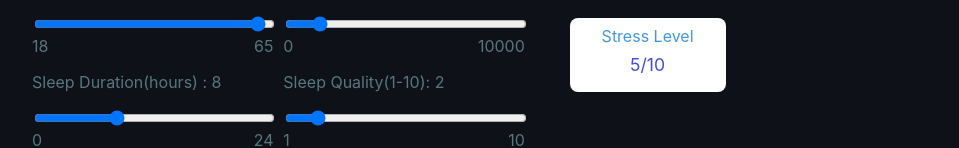
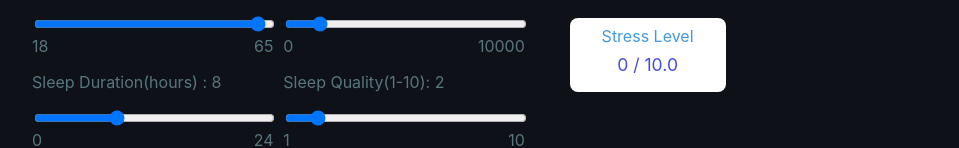
Before and after one commit to TeraSurror/stress-detection, a React (Create React App) app in the folder web-client/: page / in a window 1280 px wide. Shown: the part 341-489 px from the top of the page, without its empty margins (160-1119 px from the left). Built offline with nearby package versions, Linux system fonts and the light colour scheme; what react-chatbot-kit would draw is missing.

Commit message:
testing data

```diff
--- a/web-client/src/dashboard/stress-form/index.tsx
+++ b/web-client/src/dashboard/stress-form/index.tsx
@@ -24,7 +24,7 @@ const StressForm = () => {
     const [bpLow, setBpLow] = useState<number>(generateRandomInteger(50, 120));
 
     const [loading, setLoading] = useState<boolean>(false);
-    const [stressLevel, setStessLevel] = useState<number>(5);
+    const [stressLevel, setStessLevel] = useState<number>(0.0);
 
     const onAgeSliderChange = (e: React.ChangeEvent<HTMLInputElement>) => {
         setAge(parseInt(e.target.value))
@@ -80,7 +80,7 @@ const StressForm = () => {
             body: JSON.stringify(data),
         });
         const prediction: PredictionResponse = await response.json();
-        setStessLevel(parseFloat(prediction.Score))
+        setStessLevel(+parseFloat(prediction.Score).toFixed(2))
         setLoading(false);
     }
 
@@ -279,7 +279,7 @@ const StressForm = () => {
                             borderRadius: '8px'
                         }}>
                             <p style={{ color: '#4299E1', padding: 0, margin: 0 }}>Stress Level</p>
-                            <p style={{ color: '#414CE0', padding: 0, margin: "0.5em", fontSize: '1.1rem' }}>{`${stressLevel}/10`}</p>
+                            <p style={{ color: '#414CE0', padding: 0, margin: "0.5em", fontSize: '1.1rem' }}>{`${stressLevel} / 10.0`}</p>
                         </div>
                     )
                 }
```
